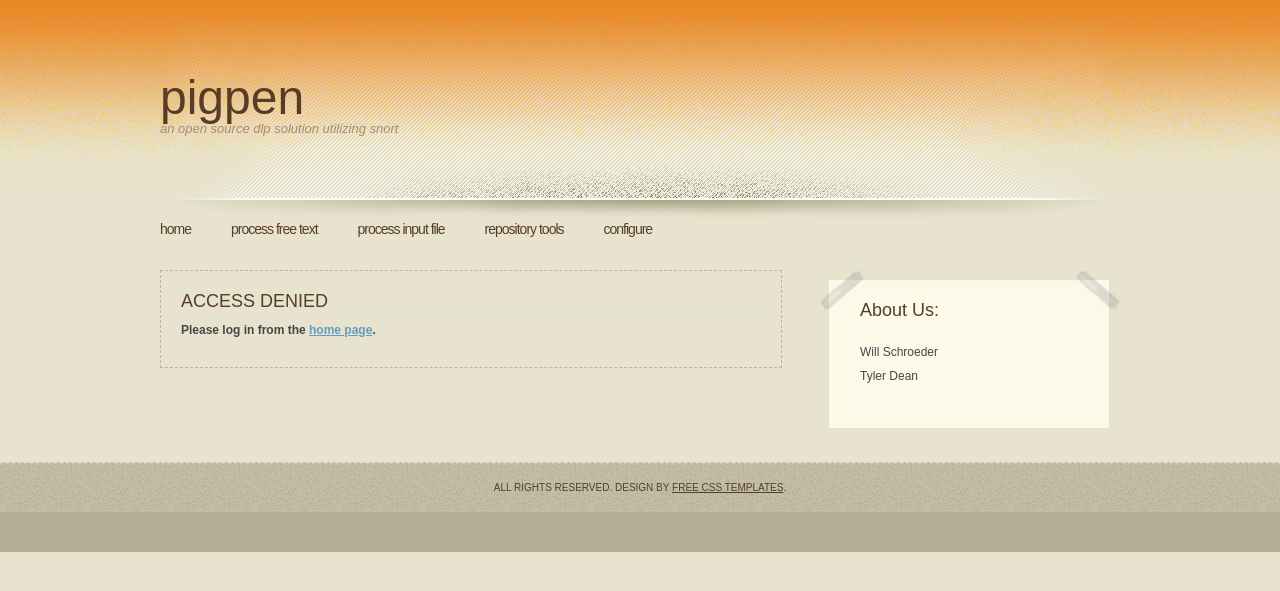
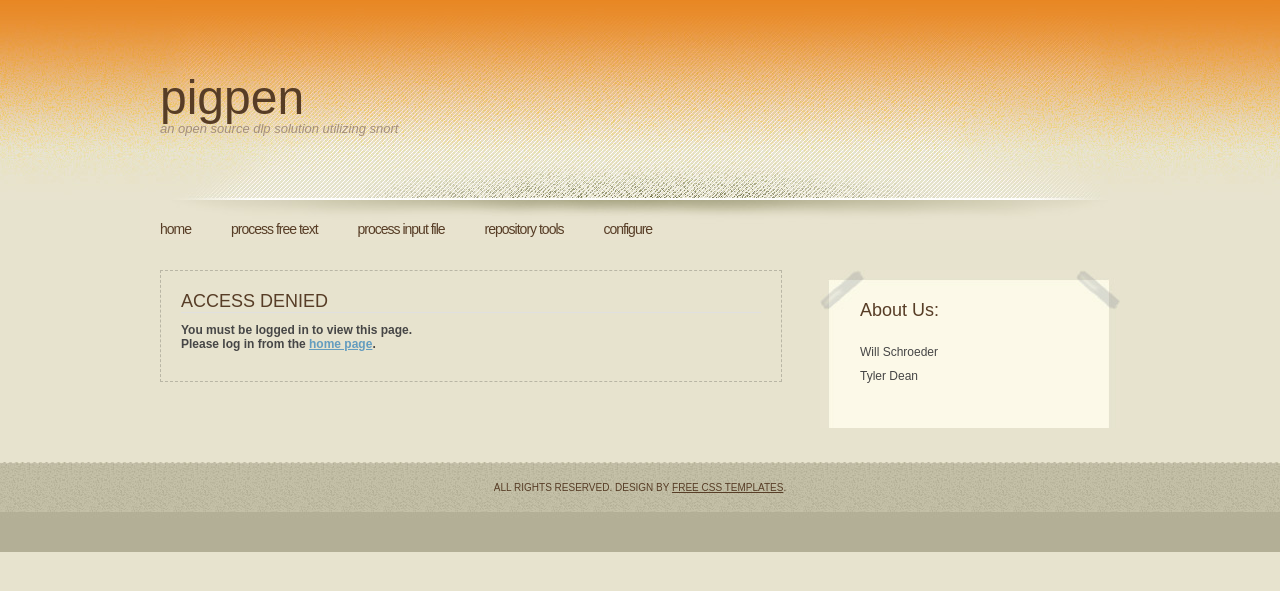
Before and after one commit to magjogui/snortdlp, a PHP site: page /access-denied.php in a window 1280 px wide. Shown: the top 591 px of the page. Run offline with PHP 8.4, Linux system fonts and the light colour scheme.

Commit message:
fixed the wording on the access-denied page

```diff
--- a/src/access-denied.php
+++ b/src/access-denied.php
@@ -31,7 +31,8 @@ Released   : 20100309
 		  <div class="post">
 				<h2 class="title">Access Denied</a></h2>
 				<div class="entry">
-					<b>Please log in from the <a href="index.php">home page</a>.</b>
+					<b>You must be logged in to view this page.<br>
+					Please log in from the <a href="index.php">home page</a>.</b>
 			</div>
 		  </div>
 
```
